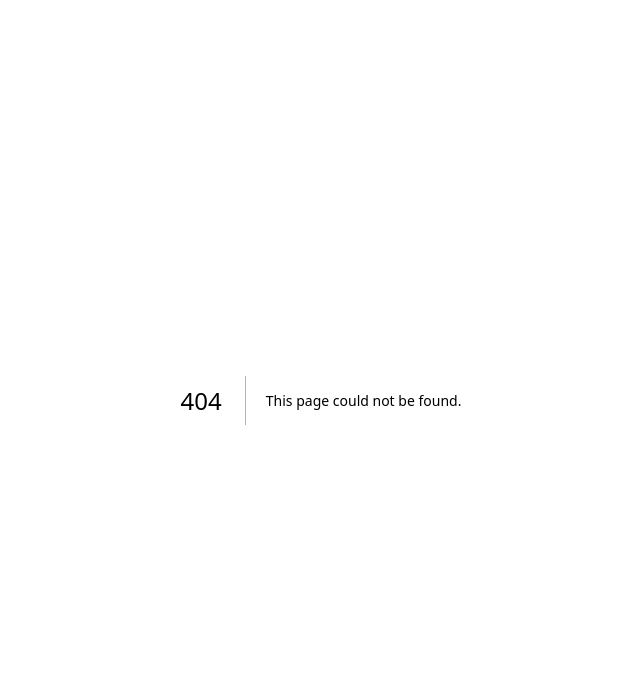
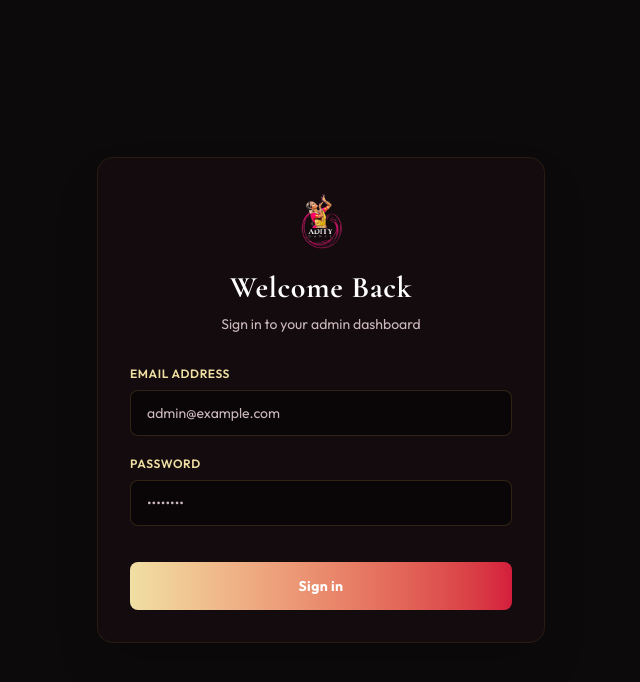
Before and after one commit to Iqbalhossen07/adity-dance, a Next.js app in the folder next-app/: page /admin/login in a window 1280 px wide. Before the commit this address had no page. Shown: the top 682 px of the page, without its empty margins (319-959 px from the left). Built offline with nearby package versions, Linux system fonts and the light colour scheme; no server answers; the database is empty.

Commit message:
fix(admin): move login page to correct route /admin/login and disable layout shell on login page

```diff
--- a/next-app/src/app/(admin)/admin/AdminClientLayout.tsx
+++ b/next-app/src/app/(admin)/admin/AdminClientLayout.tsx
@@ -44,6 +44,10 @@ export default function AdminClientLayout({
   const pathname = usePathname();
   const [isMobileMenuOpen, setIsMobileMenuOpen] = useState(false);
   const [isDropdownOpen, setIsDropdownOpen] = useState(false);
+
+  if (pathname === '/admin/login') {
+    return <div className="min-h-screen bg-[#0d0a0b] font-sans text-white">{children}</div>;
+  }
 
   return (
     <div className="flex min-h-screen bg-[#0d0a0b] font-sans text-white">
@@ -175,7 +179,7 @@ export default function AdminClientLayout({
                 </Link>
                 <button
                   onClick={async () => {
-                    const { logout } = await import('../login/actions');
+                    const { logout } = await import('./login/actions');
                     await logout();
                     window.location.href = '/admin/login';
                   }}
@@ -310,7 +314,7 @@ export default function AdminClientLayout({
             <div className="mb-3 text-[10px] font-bold tracking-widest text-ink-soft uppercase">Settings</div>
             <div className="flex flex-col gap-2">
               <NavItem onClick={() => setIsMobileMenuOpen(false)} href="/admin/account-settings" label="Account settings" isActive={pathname.startsWith("/admin/account-settings")} icon={<svg className="h-5 w-5" fill="none" viewBox="0 0 24 24" stroke="currentColor"><path strokeLinecap="round" strokeLinejoin="round" strokeWidth={1.5} d="M12 15v2m-6 4h12a2 2 0 002-2v-6a2 2 0 00-2-2H6a2 2 0 00-2 2v6a2 2 0 002 2zm10-10V7a4 4 0 00-8 0v4h8z" /></svg>} />
-              <button onClick={async () => { const { logout } = await import('../login/actions'); await logout(); window.location.href = '/admin/login'; }} className="flex items-center gap-3 rounded-lg px-4 py-3 text-sm font-medium text-[#cb5660] hover:bg-[#cb5660]/10 transition-colors">
+              <button onClick={async () => { const { logout } = await import('./login/actions'); await logout(); window.location.href = '/admin/login'; }} className="flex items-center gap-3 rounded-lg px-4 py-3 text-sm font-medium text-[#cb5660] hover:bg-[#cb5660]/10 transition-colors">
                 <svg className="h-5 w-5" fill="none" viewBox="0 0 24 24" stroke="currentColor"><path strokeLinecap="round" strokeLinejoin="round" strokeWidth={1.5} d="M17 16l4-4m0 0l-4-4m4 4H7m6 4v1a3 3 0 01-3 3H6a3 3 0 01-3-3V7a3 3 0 013-3h4a3 3 0 013 3v1" /></svg>
                 Logout
               </button>
--- /dev/null
+++ b/next-app/src/app/(admin)/admin/login/actions.ts
@@ -0,0 +1,50 @@
+"use server";
+
+import { prisma } from "@/lib/prisma";
+import bcrypt from "bcryptjs";
+import { cookies } from "next/headers";
+
+export async function login(formData: FormData) {
+  const email = formData.get("email")?.toString();
+  const password = formData.get("password")?.toString();
+
+  if (!email || !password) {
+    return { error: "Email and password are required." };
+  }
+
+  try {
+    const user = await prisma.users.findUnique({
+      where: { email },
+    });
+
+    if (!user) {
+      return { error: "Invalid email or password." };
+    }
+
+    const isValid = await bcrypt.compare(password, user.password);
+
+    if (!isValid) {
+      return { error: "Invalid email or password." };
+    }
+
+    // Set a simple auth cookie
+    const cookieStore = await cookies();
+    cookieStore.set("admin_session", user.id.toString(), {
+      httpOnly: true,
+      secure: process.env.NODE_ENV === "production",
+      sameSite: "lax",
+      maxAge: 60 * 60 * 24 * 7, // 1 week
+      path: "/",
+    });
+
+    return { success: true };
+  } catch (error) {
+    console.error("Login error:", error);
+    return { error: "An unexpected error occurred." };
+  }
+}
+
+export async function logout() {
+  const cookieStore = await cookies();
+  cookieStore.delete("admin_session");
+}
--- /dev/null
+++ b/next-app/src/app/(admin)/admin/login/page.tsx
@@ -0,0 +1,78 @@
+"use client";
+
+import { useState } from "react";
+import { login } from "./actions";
+import Swal from "sweetalert2";
+import { useRouter } from "next/navigation";
+
+export default function LoginPage() {
+  const [isLoading, setIsLoading] = useState(false);
+  const router = useRouter();
+
+  const handleSubmit = async (e: React.FormEvent<HTMLFormElement>) => {
+    e.preventDefault();
+    setIsLoading(true);
+
+    const formData = new FormData(e.currentTarget);
+    const result = await login(formData);
+
+    setIsLoading(false);
+
+    if (result.error) {
+      Swal.fire({
+        title: "Login Failed",
+        text: result.error,
+        icon: "error",
+        background: "#140b0e",
+        color: "#fff",
+        confirmButtonColor: "#cb5660",
+      });
+    } else {
+      router.push("/admin");
+    }
+  };
+
+  return (
+    <div className="flex min-h-screen items-center justify-center bg-[#0d0a0b] p-4 sm:p-8">
+      <div className="w-full max-w-md rounded-2xl border border-gold/10 bg-[#140b0e] p-8 shadow-2xl">
+        <div className="mb-8 flex flex-col items-center">
+          <img src="/images/logo.png" alt="Adity Dance" className="h-16 w-16 object-contain mb-4" />
+          <h1 className="font-display text-3xl font-bold text-white tracking-wide">Welcome Back</h1>
+          <p className="mt-2 text-sm text-ink-soft">Sign in to your admin dashboard</p>
+        </div>
+
+        <form onSubmit={handleSubmit} className="flex flex-col gap-5">
+          <div>
+            <label className="block text-xs font-semibold uppercase tracking-wider text-gold-soft mb-2">Email Address</label>
+            <input
+              type="email"
+              name="email"
+              required
+              className="w-full rounded-lg border border-gold/20 bg-black/50 px-4 py-3 text-sm text-white placeholder-ink-soft focus:border-gold focus:outline-none focus:ring-1 focus:ring-gold transition-colors"
+              placeholder="admin@example.com"
+            />
+          </div>
+
+          <div>
+            <label className="block text-xs font-semibold uppercase tracking-wider text-gold-soft mb-2">Password</label>
+            <input
+              type="password"
+              name="password"
+              required
+              className="w-full rounded-lg border border-gold/20 bg-black/50 px-4 py-3 text-sm text-white placeholder-ink-soft focus:border-gold focus:outline-none focus:ring-1 focus:ring-gold transition-colors"
+              placeholder="••••••••"
+            />
+          </div>
+
+          <button
+            type="submit"
+            disabled={isLoading}
+            className="mt-4 w-full rounded-lg bg-gradient-to-r from-gold-soft to-vermillion px-4 py-3.5 text-sm font-bold tracking-wide text-white transition-all hover:opacity-90 focus:outline-none focus:ring-2 focus:ring-gold focus:ring-offset-2 focus:ring-offset-[#140b0e] disabled:opacity-50"
+          >
+            {isLoading ? "Signing in..." : "Sign in"}
+          </button>
+        </form>
+      </div>
+    </div>
+  );
+}
```
